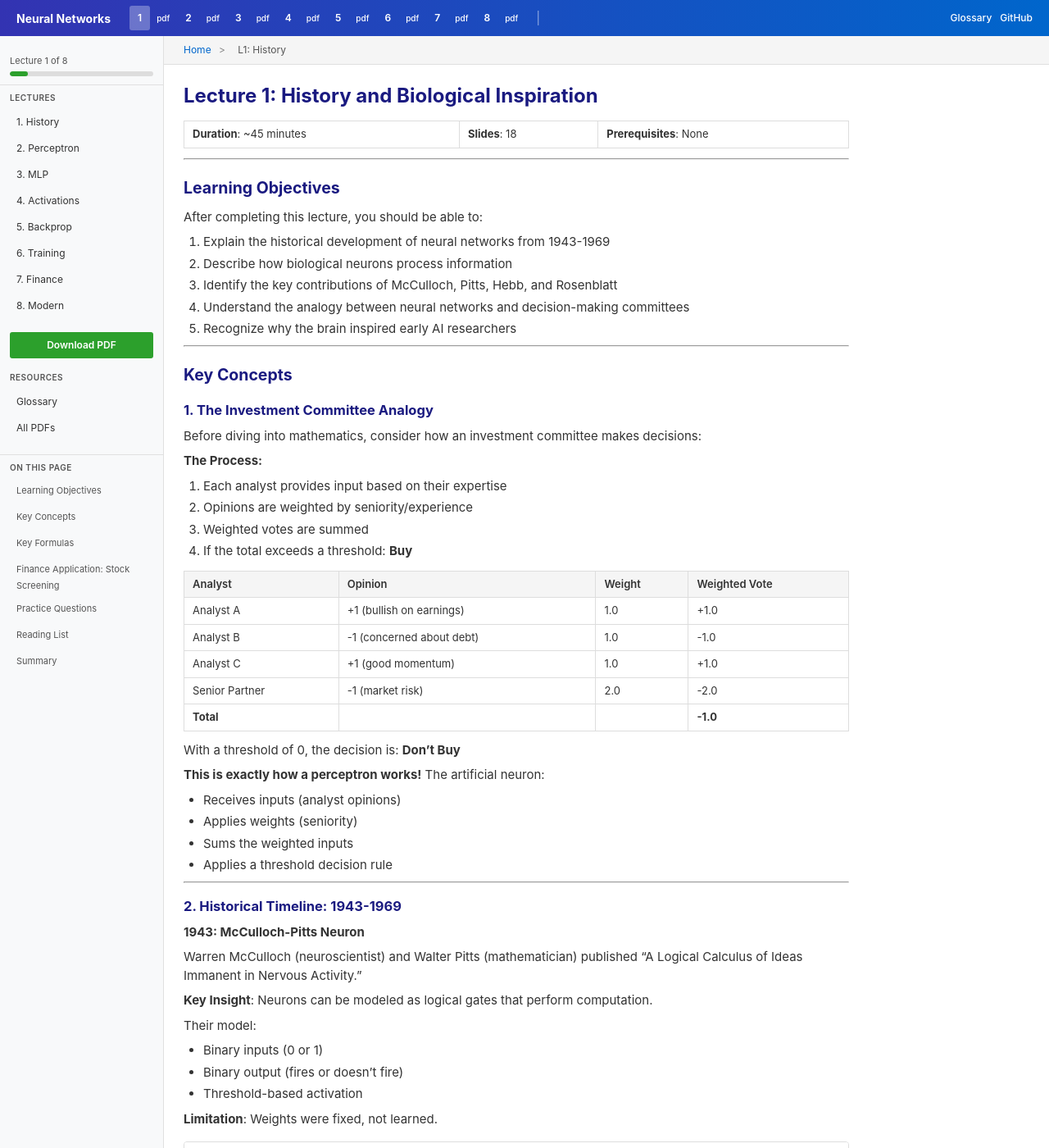
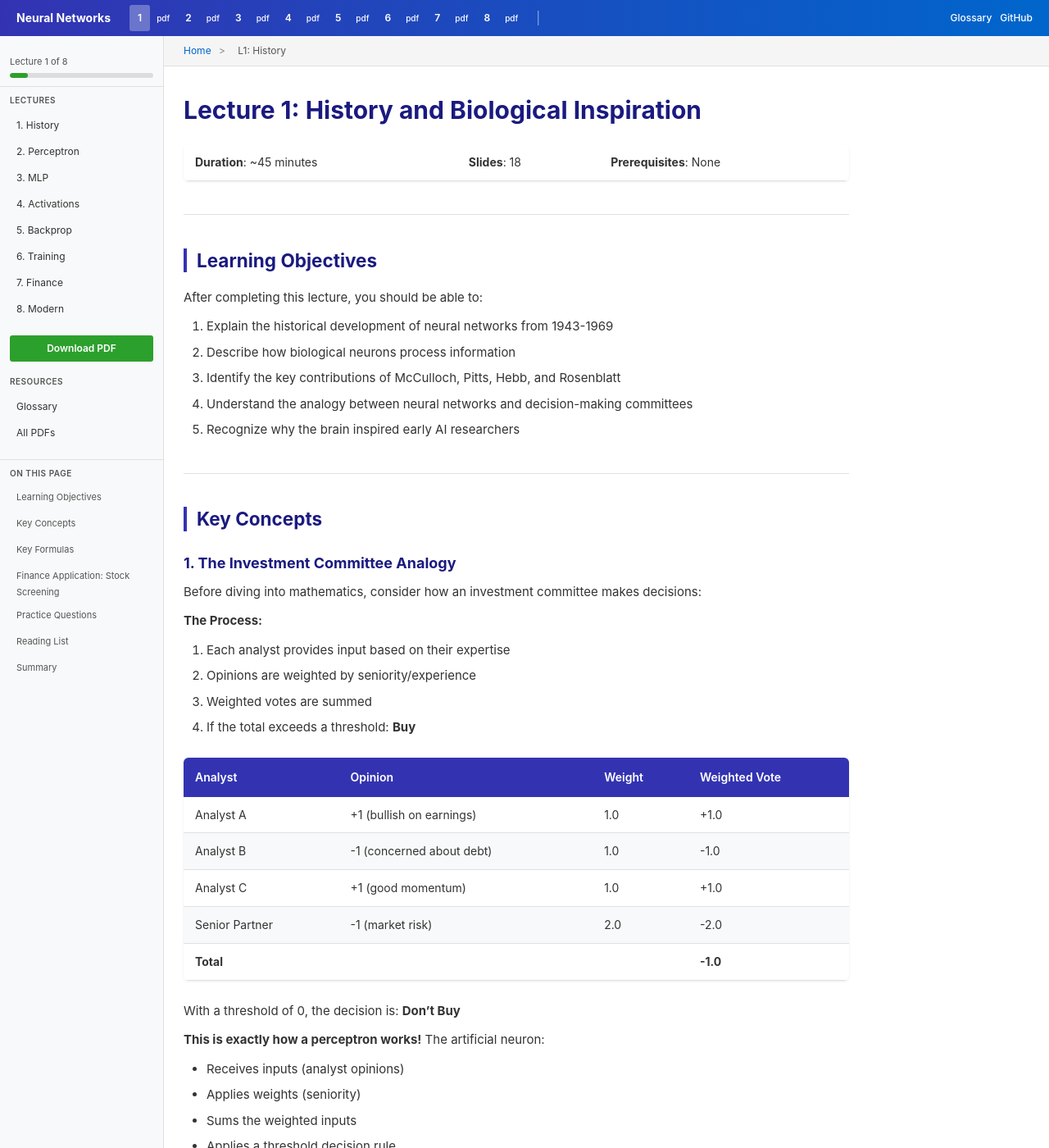
Before and after one commit to Digital-AI-Finance/neural-networks-introduction, a Jekyll site: the page built from docs/Lecture-1-History-and-Biological-Inspiration.md, in a window 1280 px wide and 1400 px high. Shown: the whole window at 82% size. Built offline with Jekyll 4.4.1, drawn with Linux system fonts in a browser that asks for light colours.

Commit message:
Add layout improvements: typography, semantic cards, back-to-top
Visual improvements based on screenshot analysis:

Typography:
- Headers with blue left border accent (h2)
- Increased spacing between sections (1.8em margins)
- Improved line-height (1.7) for readability

Semantic Content Cards:
- Blue cards: Code blocks and formulas (light blue bg, blue border)
- Green cards: Practice questions/details (green bg, green border)
- Orange cards: Blockquotes/notes (amber bg, orange border)

Tables:
- Blue header row with white text
- Zebra striping for alternating rows
- Subtle shadow and hover effect

Charts:
- White background with rounded corners
- Subtle box-shadow for depth
- Improved caption styling

Back-to-top Button:
- Fixed position floating button
- Appears after 500px scroll
- Smooth scroll to top on click
- Mobile-optimized size (44px touch target)

Mobile:
- Hidden TOC section on tablet
- Adjusted button sizes for touch
- Responsive table and chart styling

🤖 Generated with [Claude Code](https://claude.com/claude-code)

Co-Authored-By: Claude <noreply@anthropic.com>

```diff
--- a/docs/_layouts/default.html
+++ b/docs/_layouts/default.html
@@ -54,10 +54,28 @@
   </script>
 
   <style>
+    /* CSS Variables for Semantic Colors */
+    :root {
+      --color-primary: #3333B2;
+      --color-primary-dark: #1A1A80;
+      --color-link: #0056B3;
+      --color-success: #2CA02C;
+      --color-warning: #FF7F0E;
+
+      /* Semantic card colors */
+      --card-formula-bg: #EBF5FF;
+      --card-formula-border: #3333B2;
+      --card-exercise-bg: #E8F5E9;
+      --card-exercise-border: #2CA02C;
+      --card-note-bg: #FFF3E0;
+      --card-note-border: #FF7F0E;
+      --card-code-bg: #F5F5F5;
+    }
+
     * { box-sizing: border-box; margin: 0; padding: 0; }
     body {
       font-family: -apple-system, BlinkMacSystemFont, 'Segoe UI', Roboto, sans-serif;
-      line-height: 1.5;
+      line-height: 1.7;
       color: #333;
       font-size: 15px;
     }
@@ -353,31 +371,137 @@
       flex: 1;
     }
 
-    /* Typography - improved contrast */
-    h1 { color: #1A1A80; font-size: 1.6em; margin-bottom: 12px; }
-    h2 { color: #1A1A80; font-size: 1.3em; margin: 20px 0 10px; scroll-margin-top: 60px; }
-    h3 { color: #1A1A80; font-size: 1.1em; margin: 16px 0 8px; }
-    p { margin: 8px 0; }
-    a { color: #0056B3; text-decoration: none; }
+    /* Typography - improved hierarchy */
+    h1 {
+      color: var(--color-primary-dark);
+      font-size: 2em;
+      margin: 0.5em 0 0.8em;
+      line-height: 1.2;
+    }
+    h2 {
+      color: var(--color-primary-dark);
+      font-size: 1.5em;
+      margin: 1.8em 0 0.8em;
+      padding-left: 12px;
+      border-left: 4px solid var(--color-primary);
+      scroll-margin-top: 60px;
+      line-height: 1.3;
+    }
+    h3 {
+      color: var(--color-primary-dark);
+      font-size: 1.2em;
+      margin: 1.5em 0 0.6em;
+      line-height: 1.3;
+    }
+    h4 {
+      color: var(--color-primary-dark);
+      font-size: 1.05em;
+      margin: 1.2em 0 0.5em;
+    }
+    p { margin: 10px 0; }
+    a { color: var(--color-link); text-decoration: none; }
     a:hover { text-decoration: underline; }
 
-    /* Tables - compact */
-    table { border-collapse: collapse; width: 100%; margin: 12px 0; font-size: 13px; }
-    th, td { border: 1px solid #ddd; padding: 6px 10px; text-align: left; }
-    th { background: #f5f5f5; font-weight: 600; }
+    /* Section dividers */
+    hr {
+      border: none;
+      border-top: 1px solid #e0e0e0;
+      margin: 2.5rem 0;
+    }
 
-    /* Code - compact */
-    code { background: #f5f5f5; padding: 1px 5px; border-radius: 3px; font-size: 13px; }
-    pre { background: #f5f5f5; padding: 12px; border-radius: 4px; overflow-x: auto; font-size: 13px; margin: 10px 0; }
-    pre code { background: none; padding: 0; }
+    /* Tables - styled with zebra striping */
+    table {
+      border-collapse: collapse;
+      width: 100%;
+      margin: 1.5rem 0;
+      font-size: 14px;
+      border-radius: 6px;
+      overflow: hidden;
+      box-shadow: 0 1px 3px rgba(0,0,0,0.08);
+    }
+    th {
+      background: var(--color-primary);
+      color: white;
+      padding: 12px 14px;
+      text-align: left;
+      font-weight: 600;
+      border: none;
+    }
+    td {
+      padding: 10px 14px;
+      border-bottom: 1px solid #e0e0e0;
+      border-left: none;
+      border-right: none;
+    }
+    tr:nth-child(even) { background: #F8F9FA; }
+    tr:hover { background: #f0f4f8; }
 
-    /* Other elements */
-    blockquote { border-left: 3px solid #1A1A80; margin: 12px 0; padding-left: 16px; color: #555; font-style: italic; }
-    details { background: #f9f9f9; padding: 8px 12px; border-radius: 4px; margin: 8px 0; font-size: 14px; }
-    summary { cursor: pointer; font-weight: 600; color: #1A1A80; }
+    /* Code blocks - styled cards */
+    code {
+      background: var(--card-code-bg);
+      padding: 2px 6px;
+      border-radius: 3px;
+      font-size: 13px;
+      font-family: 'SF Mono', 'Monaco', 'Consolas', monospace;
+    }
+    pre {
+      background: var(--card-formula-bg);
+      border-left: 4px solid var(--card-formula-border);
+      padding: 1rem 1.5rem;
+      border-radius: 6px;
+      overflow-x: auto;
+      font-size: 13px;
+      margin: 1rem 0;
+    }
+    pre code {
+      background: none;
+      padding: 0;
+    }
+
+    /* Blockquotes - orange note cards */
+    blockquote {
+      background: var(--card-note-bg);
+      border-left: 4px solid var(--card-note-border);
+      margin: 1rem 0;
+      padding: 1rem 1.5rem;
+      border-radius: 6px;
+      color: #555;
+      font-style: italic;
+    }
+    blockquote p:first-child { margin-top: 0; }
+    blockquote p:last-child { margin-bottom: 0; }
+
+    /* Details/Summary - green exercise cards */
+    details {
+      background: var(--card-exercise-bg);
+      border-left: 4px solid var(--card-exercise-border);
+      padding: 0.8rem 1rem;
+      border-radius: 6px;
+      margin: 1rem 0;
+      font-size: 14px;
+    }
+    details[open] {
+      padding-bottom: 1rem;
+    }
+    summary {
+      cursor: pointer;
+      font-weight: 600;
+      color: var(--color-success);
+      padding: 4px 0;
+      list-style: none;
+    }
+    summary::-webkit-details-marker { display: none; }
+    summary::before {
+      content: '+ ';
+      font-weight: bold;
+    }
+    details[open] summary::before {
+      content: '- ';
+    }
+
     img { max-width: 100%; height: auto; }
-    ul, ol { margin: 8px 0; padding-left: 24px; }
-    li { margin: 4px 0; }
+    ul, ol { margin: 10px 0; padding-left: 28px; }
+    li { margin: 6px 0; }
 
     /* Footer - improved contrast */
     .footer {
@@ -414,24 +538,59 @@
     }
     .lecture-nav .disabled { visibility: hidden; }
 
-    /* Charts with lazy loading support */
+    /* Charts - enhanced containers */
     .chart-container {
+      background: white;
+      border-radius: 8px;
+      box-shadow: 0 2px 8px rgba(0,0,0,0.1);
+      padding: 1.5rem;
+      margin: 1.5rem 0;
       text-align: center;
-      margin: 16px 0;
     }
     .chart-container img {
-      border: 1px solid #ddd;
+      max-width: 100%;
       border-radius: 4px;
-      max-width: 100%;
+      border: none;
     }
     .chart-container img:hover {
-      box-shadow: 0 2px 8px rgba(0,0,0,0.12);
+      box-shadow: 0 4px 12px rgba(0,0,0,0.15);
     }
     .chart-container .chart-link {
       display: block;
-      font-size: 11px;
+      font-size: 12px;
       color: #666;
-      margin-top: 4px;
+      margin-top: 10px;
+      font-style: italic;
+    }
+
+    /* Back to top button */
+    .back-to-top {
+      position: fixed;
+      bottom: 30px;
+      right: 30px;
+      background: var(--color-primary);
+      color: white;
+      width: 50px;
+      height: 50px;
+      border-radius: 50%;
+      display: none;
+      align-items: center;
+      justify-content: center;
+      font-size: 24px;
+      box-shadow: 0 2px 10px rgba(0,0,0,0.2);
+      cursor: pointer;
+      z-index: 1000;
+      border: none;
+      text-decoration: none;
+      transition: background 0.2s, transform 0.2s;
+    }
+    .back-to-top:hover {
+      background: var(--color-primary-dark);
+      transform: translateY(-2px);
+      text-decoration: none;
+    }
+    .back-to-top.visible {
+      display: flex;
     }
 
     /* Mobile: < 480px */
@@ -461,8 +620,9 @@
       main {
         padding: 16px 12px;
       }
-      h1 { font-size: 1.4em; }
-      h2 { font-size: 1.2em; }
+      h1 { font-size: 1.6em; }
+      h2 { font-size: 1.3em; padding-left: 10px; }
+      h3 { font-size: 1.1em; }
       .lecture-nav {
         flex-direction: column;
         gap: 8px;
@@ -474,6 +634,19 @@
       .footer {
         padding: 10px 12px;
       }
+      .back-to-top {
+        bottom: 20px;
+        right: 20px;
+        width: 44px;
+        height: 44px;
+        font-size: 20px;
+      }
+      .chart-container {
+        padding: 1rem;
+        margin: 1rem 0;
+      }
+      table { font-size: 13px; }
+      th, td { padding: 8px 10px; }
     }
 
     /* Tablet: 481px - 768px */
@@ -490,6 +663,14 @@
       }
       .main-wrapper {
         margin-left: 180px;
+      }
+      /* Hide TOC on tablet */
+      .toc-section {
+        display: none;
+      }
+      .back-to-top {
+        bottom: 20px;
+        right: 20px;
       }
     }
 
@@ -643,6 +824,9 @@
     </div>
   </div>
 
+  <!-- Back to Top Button -->
+  <a href="#" class="back-to-top" aria-label="Back to top" title="Back to top">&#8593;</a>
+
   <script>
     document.addEventListener('DOMContentLoaded', function() {
       // Mobile menu toggle
```
Also changed, not shown: other parts of docs/_layouts/default.html (+19 -2 lines), scripts/screenshot_site.py (added, +46 -0 lines). Lines whose indentation alone changed are shown as unchanged.
